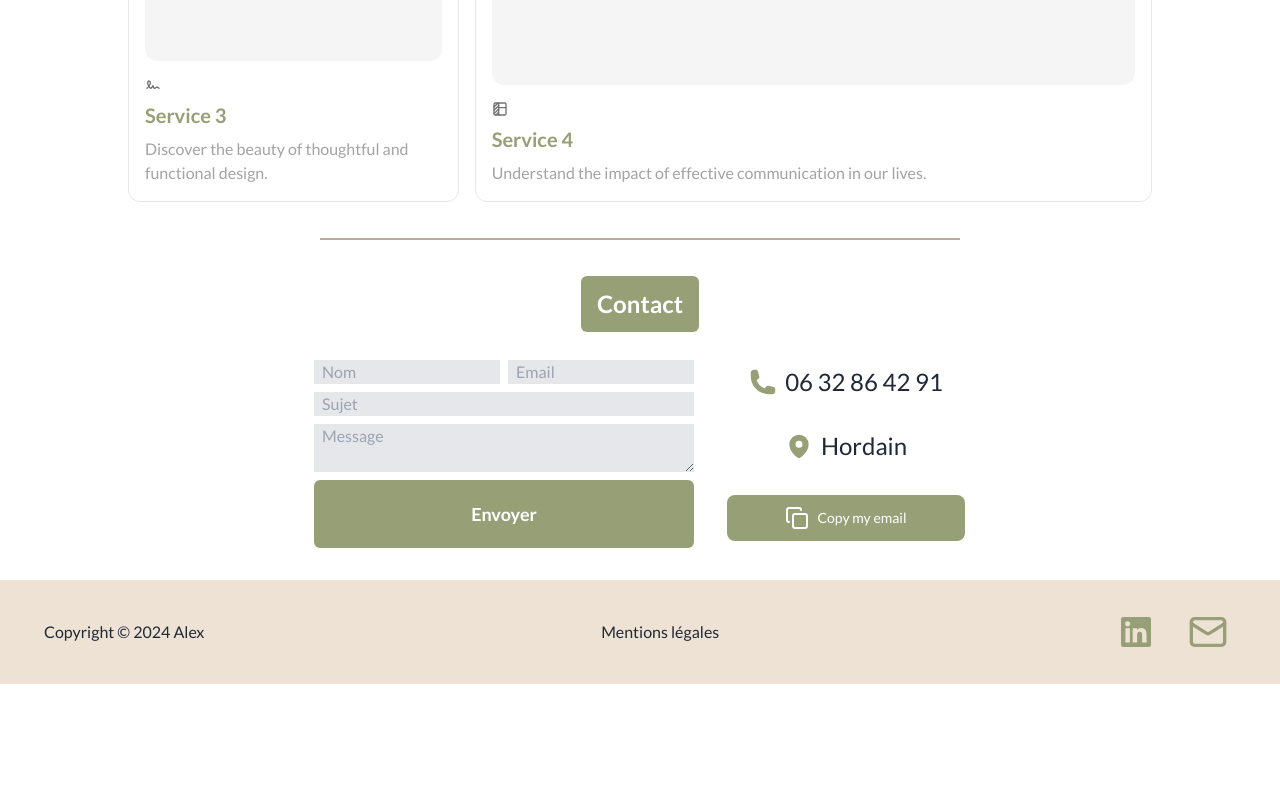
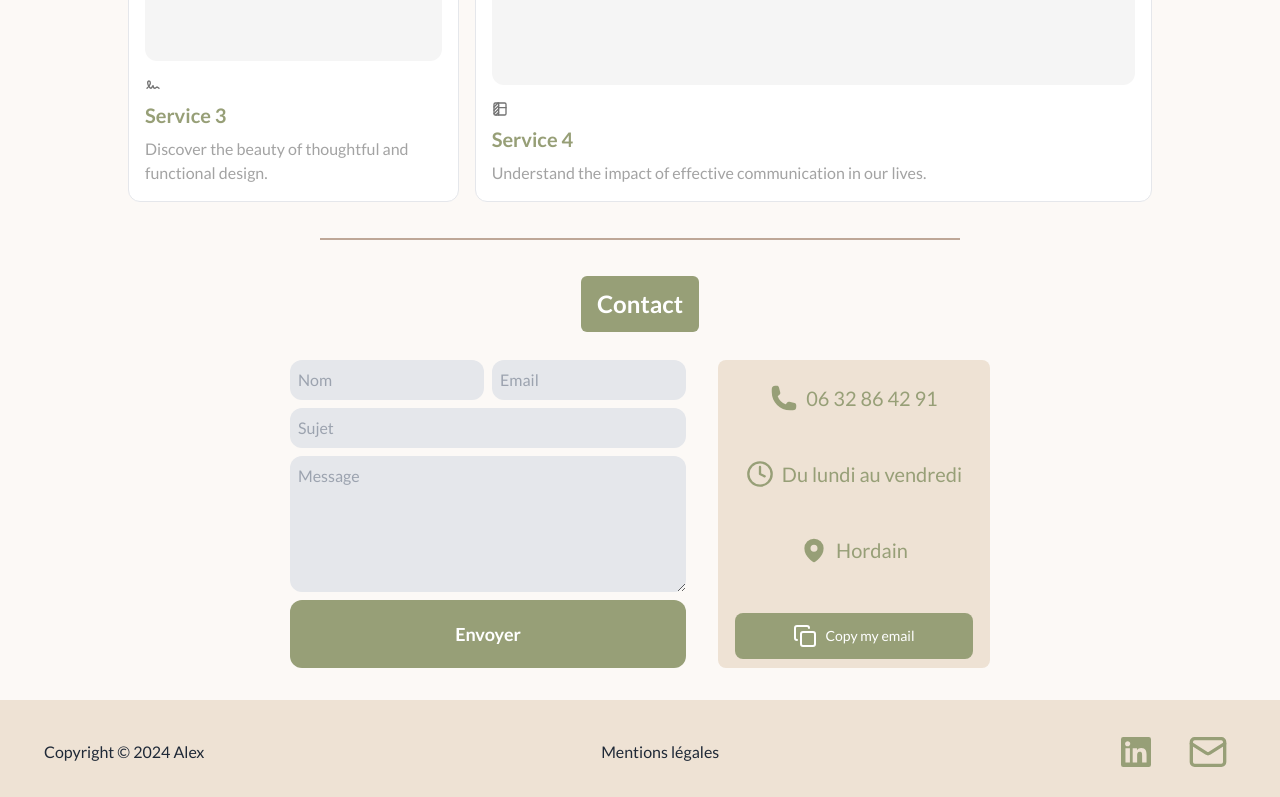
Before and after one commit to Alexskq/Naturo_Website, a Next.js app: page / in a window 1280 px wide. Shown: the part 2000-2797 px from the top of the page. Before the commit the page ends 2684 px from the top, so only its background shows below. Built offline with nearby package versions, Linux system fonts and the light colour scheme.

Commit message:
contact form

```diff
--- a/app/Components/Contact.tsx
+++ b/app/Components/Contact.tsx
@@ -1,6 +1,6 @@
 "use client";
 import { MapPinIcon, PhoneIcon } from "@heroicons/react/24/solid";
-import { Copy, CopyCheck } from "lucide-react";
+import { Clock4, Copy, CopyCheck } from "lucide-react";
 import { Lato } from "next/font/google";
 import { useEffect, useState } from "react";
 import Confetti from "react-confetti";
@@ -66,7 +66,7 @@ function Contact() {
   return (
     <div
       id="contact"
-      className={`${lato.variable} font-sans h-full flex relative flex-col text-center mx-3 md:mx-auto md:text-left justify-center  items-center mb-4`}
+      className={`${lato.variable} font-sans h-full flex relative flex-col text-center md:mx-auto md:text-left justify-center items-center mb-4`}
     >
       {/* <h3 className="absolute top-24 uppercase tracking-[20px] text-gray-500 text-2xl">
         Contact
@@ -74,9 +74,8 @@ function Contact() {
 
       <h1 className="text-2xl font-bold text-white bg-[#979F77] text-center py-3 px-4 rounded-md mb-3 md:mb-5">
         Contact
-        {/* <span className="decoration-[#F7AB0A]/50 underline">text2</span> */}
       </h1>
-      <div className="flex flex-col justify-center gap-8 md:flex-row md:mt-2 items-center  my-4">
+      <div className="flex flex-col justify-center md:flex-row md:justify-between gap-8 md:mt-2 items-center  my-4">
         <form
           onSubmit={handleSubmit(onSubmit)}
           className="flex flex-col space-y-2 w-fit mx-auto"
@@ -86,12 +85,12 @@ function Contact() {
               {...register("name")}
               placeholder="Nom"
               type="text"
-              className="contactInput bg-gray-200 pl-2 text-gray-800"
+              className="contactInput bg-gray-200 p-2 text-gray-800 rounded-xl"
             />
             <input
               {...register("email")}
               placeholder="Email"
-              className="contactInput bg-gray-200 pl-2"
+              className="contactInput bg-gray-200 p-2 rounded-xl"
               type="email"
             />
           </div>
@@ -99,31 +98,36 @@ function Contact() {
           <input
             {...register("subject")}
             placeholder="Sujet"
-            className="contactInput bg-gray-200 pl-2"
+            className="contactInput bg-gray-200 p-2 rounded-xl"
             type="text"
           />
 
           <textarea
             {...register("message")}
             placeholder="Message"
-            className="contactInput bg-gray-200 pl-2 "
+            className="contactInput bg-gray-200 p-2 rounded-xl"
+            rows={5}
           />
           <button
             type="submit"
-            className="bg-[#979F77] py-5 px-10 rounded-md text-white font-bold text-lg mt-2"
+            className="bg-[#979F77] py-5 px-10 text-white font-bold text-lg mt-2 rounded-xl"
           >
             Envoyer
           </button>
         </form>
-        <div className="space-y-8">
-          <div className="flex items-center space-x-2 justify-center">
-            <PhoneIcon className="h-7 w-7  text-[#979F77]" />
-            <span className="text-2xl">06 32 86 42 91</span>
+        <div className="space-y-8 bg-[#EEE2D4] h-full w-full flex flex-col justify-around p-4 md:pb-0 rounded-lg text-grey">
+          <div className="flex items-center space-x-2 justify-center text-[#979F77]">
+            <PhoneIcon className="h-7 w-7" />
+            <span className="text-xl">06 32 86 42 91</span>
+          </div>
+          <div className="flex items-center space-x-2 justify-center text-[#979F77]">
+            <Clock4 className="h-7 w-7 " />
+            <span className="text-xl">Du lundi au vendredi</span>
           </div>
 
-          <div className="flex items-center space-x-2 justify-center">
-            <MapPinIcon className="h-7 w-7 text-[#979F77]" />
-            <span className="text-2xl">Hordain</span>
+          <div className="flex items-center space-x-2 justify-center text-[#979F77]">
+            <MapPinIcon className="h-7 w-7 " />
+            <span className="text-xl">Hordain</span>
           </div>
 
           {/* <div className="flex items-center space-x-2 justify-center">
--- a/app/globals.css
+++ b/app/globals.css
@@ -3,8 +3,11 @@
 @tailwind utilities;
 
 :root {
-  background: #ffffff;
+  background: var(--background);
   --font-lato: "Lato", sans-serif;
+  --green: #979f77;
+  --beige: #eee2d4;
+  --background: #fcf9f6;
 }
 
 /* button {
--- a/app/naturopathie/page.tsx
+++ b/app/naturopathie/page.tsx
@@ -12,14 +12,14 @@ const Naturopathie = () => {
         {/* <div className="artboard artboard-horizontal phone-1 bg-slate-500 my-4 h-72 relative mt-10"> */}
 
         <div
-          className=" bg-[url('/oil.jpg')] bg-no-repeat bg-cover bg-center  w-[95vw] h-[200px] md:max-w-[80%]"
+          className=" bg-[url('/oil.jpg')] bg-no-repeat bg-cover bg-center  w-[95vw] h-[400px] md:max-w-[95%]"
           style={{
             backgroundImage:
               "linear-gradient(rgba(0,0,0,0.4), rgba(0,0,0,0.4)), url('/oil.jpg')",
           }}
         ></div>
-        <div className="bg-green-500 h-[100px] w-[80%] relative top-[-50px] mx-auto opacity-50 flex justify-center items-center md:max-w-[60%]">
-          <h1 className="text-red-500 text-4xl font-bold">La Naturopathie</h1>
+        <div className="bg-black/85 h-[100px] w-[80%] relative top-[-50px] mx-auto opacity-50 flex justify-center items-center md:max-w-[60%]">
+          <h1 className="text-white text-4xl font-bold">La Naturopathie</h1>
         </div>
       </div>
       <div className="flex flex-col items-center pb-40">
```
